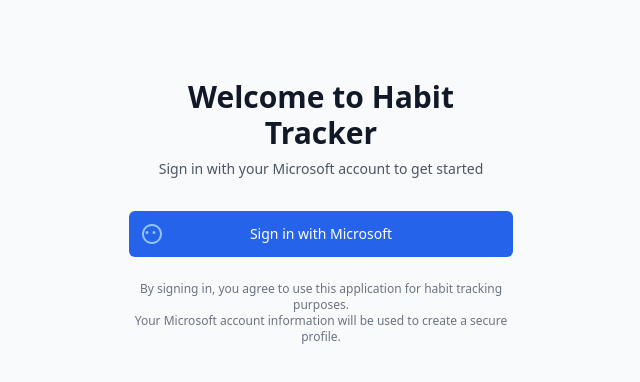
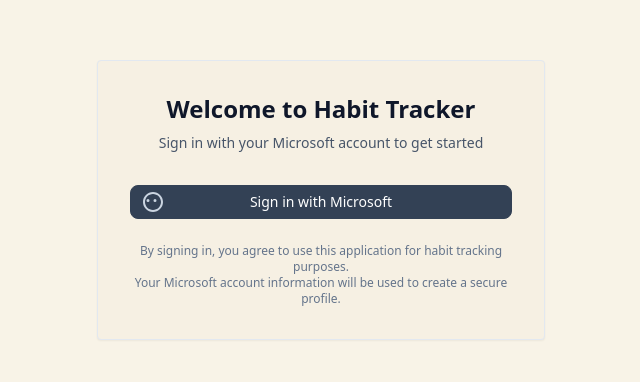
Before and after one commit to PaingThuTa/Habit-Tracker-Web-Project, a Next.js app: page /habit-tracker/login in a window 1280 px wide. Shown: the part 200-582 px from the top of the page, without its empty margins (319-959 px from the left). Built offline with nearby package versions, Linux system fonts and the light colour scheme.

Commit message:
update the login ui

```diff
--- a/src/app/(frontend)/(authentication)/login/page.jsx
+++ b/src/app/(frontend)/(authentication)/login/page.jsx
@@ -22,13 +22,13 @@
   }
 
   return (
-    <div className="flex justify-center items-center min-h-screen bg-gray-50">
-      <div className="p-8 space-y-8 w-full max-w-md">
+    <div className="flex justify-center items-center min-h-screen">
+      <div className="card p-8 space-y-8 w-full max-w-md">
         <div className="text-center">
-          <h2 className="mt-6 text-3xl font-extrabold text-gray-900">
+          <h2 className="text-2xl font-bold text-slate-900">
             Welcome to Habit Tracker
           </h2>
-          <p className="mt-2 text-sm text-gray-600">
+          <p className="mt-2 text-sm text-slate-600">
             Sign in with your Microsoft account to get started
           </p>
         </div>
@@ -43,10 +43,10 @@
           <button
             onClick={handleLogin}
             disabled={isLoading}
-            className="flex relative justify-center px-4 py-3 w-full text-sm font-medium text-white bg-blue-600 rounded-md border border-transparent group hover:bg-blue-700 focus:outline-none focus:ring-2 focus:ring-offset-2 focus:ring-blue-500 disabled:opacity-50 disabled:cursor-not-allowed"
+            className="btn btn-primary flex relative justify-center px-4 py-3 w-full text-sm font-medium group focus:outline-none focus:ring-2 focus:ring-offset-2 focus:ring-slate-500"
           >
             <span className="flex absolute inset-y-0 left-0 items-center pl-3">
-              <svg className="w-5 h-5 text-blue-300" viewBox="0 0 20 20" fill="currentColor">
+              <svg className="w-5 h-5 text-slate-300" viewBox="0 0 20 20" fill="currentColor">
                 <path fillRule="evenodd" d="M10 0C4.477 0 0 4.477 0 10s4.477 10 10 10 10-4.477 10-10S15.523 0 10 0zm0 18C5.589 18 2 14.411 2 10S5.589 2 10 2s8 3.589 8 8-3.589 8-8 8z" clipRule="evenodd" />
                 <path fillRule="evenodd" d="M13.5 8.5a1.5 1.5 0 11-3 0 1.5 1.5 0 013 0zM6.5 8.5a1.5 1.5 0 11-3 0 1.5 1.5 0 013 0z" clipRule="evenodd" />
               </svg>
@@ -55,7 +55,7 @@
           </button>
 
           <div className="mt-6 text-center">
-            <div className="text-xs text-gray-500">
+            <div className="text-xs text-slate-500">
               By signing in, you agree to use this application for habit tracking purposes.
               <br />
               Your Microsoft account information will be used to create a secure profile.
```
